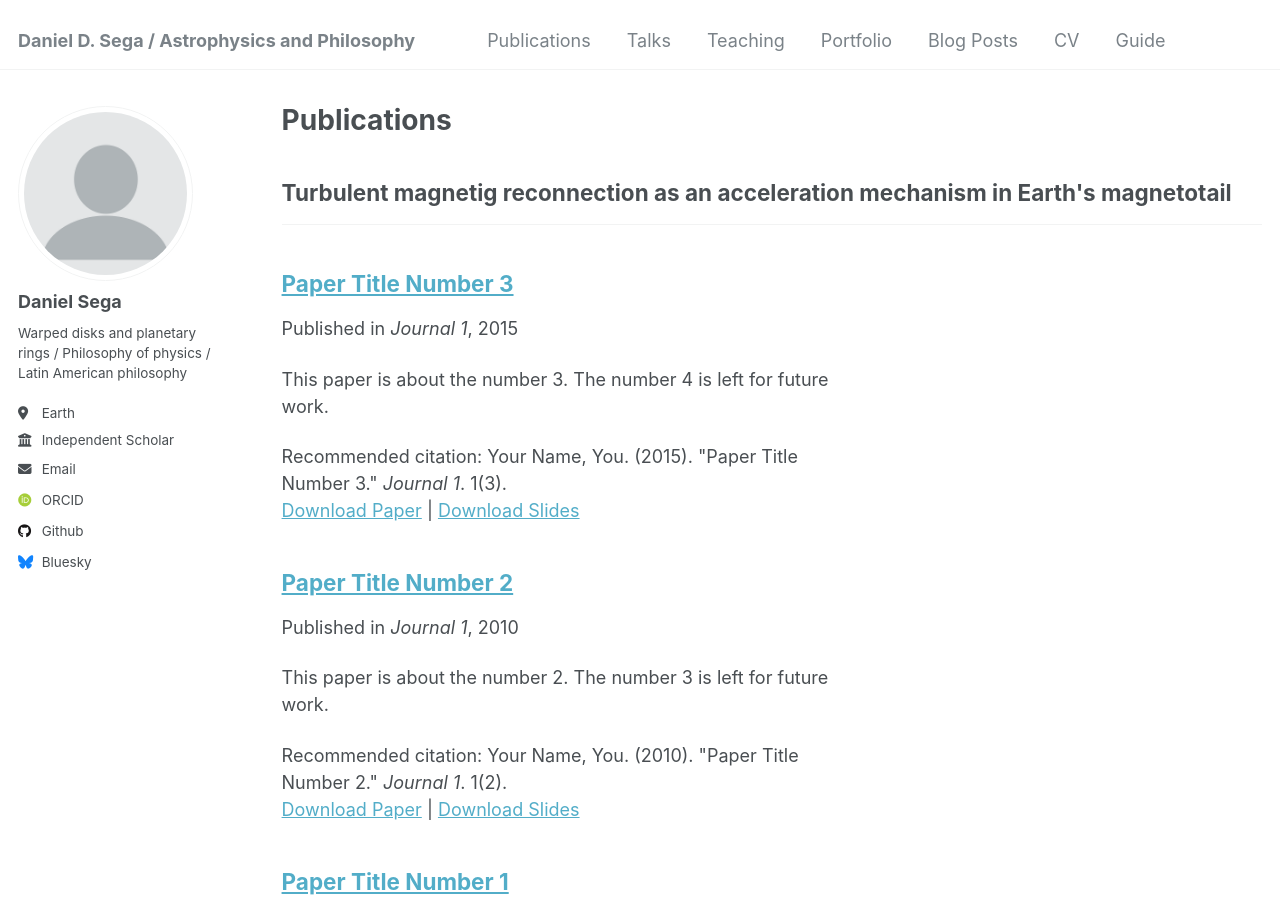
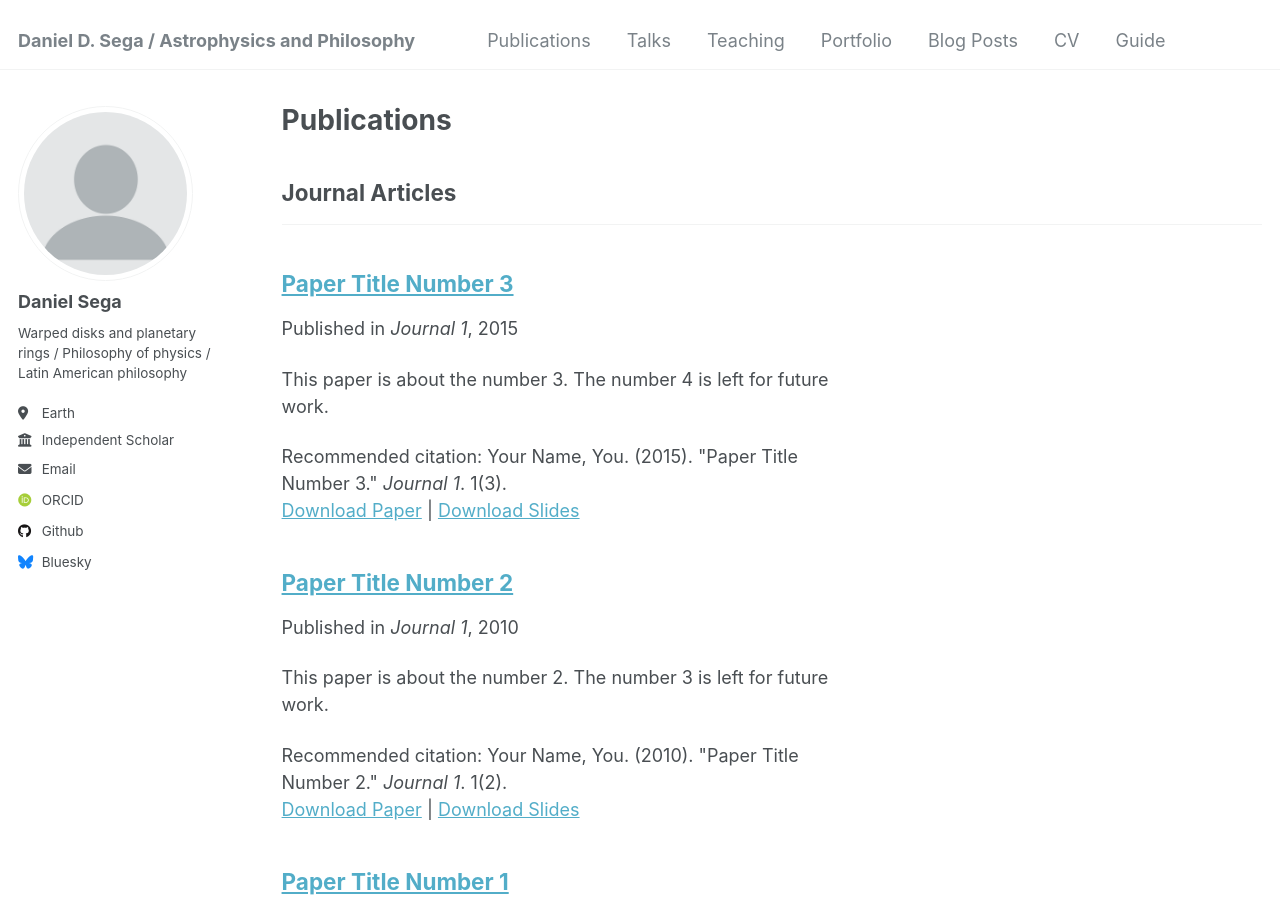
Before and after one commit to astrosega/astrosega.github.io, a Jekyll site: the page built from _pages/publications.html, in a window 1280 px wide and 900 px high. Built offline with Jekyll 4.4.1, drawn with Linux system fonts in a browser that asks for light colours; some web fonts are replaced.

Commit message:
Update _config.yml

```diff
--- a/_config.yml
+++ b/_config.yml
@@ -42,11 +42,9 @@ author:
 # Publication Category - The following the list of publication categories and their headings
 publication_category:
   books:
-    title: 'A Latin American Critique of the Phenomenology of Heiddegger and Ricoeur'
-    ISBN: 978-980-402-291-3
+    title: 'Books'
   manuscripts:
-    title: 'The motion of self-gravity wakes in the Mimas 5:3 bending wave: Modefying the linear theory'
-    title: "Turbulent magnetig reconnection as an acceleration mechanism in Earth's magnetotail"
+    title: 'Journal Articles'
   conferences:
     title: 'Conference Papers'
 
```
